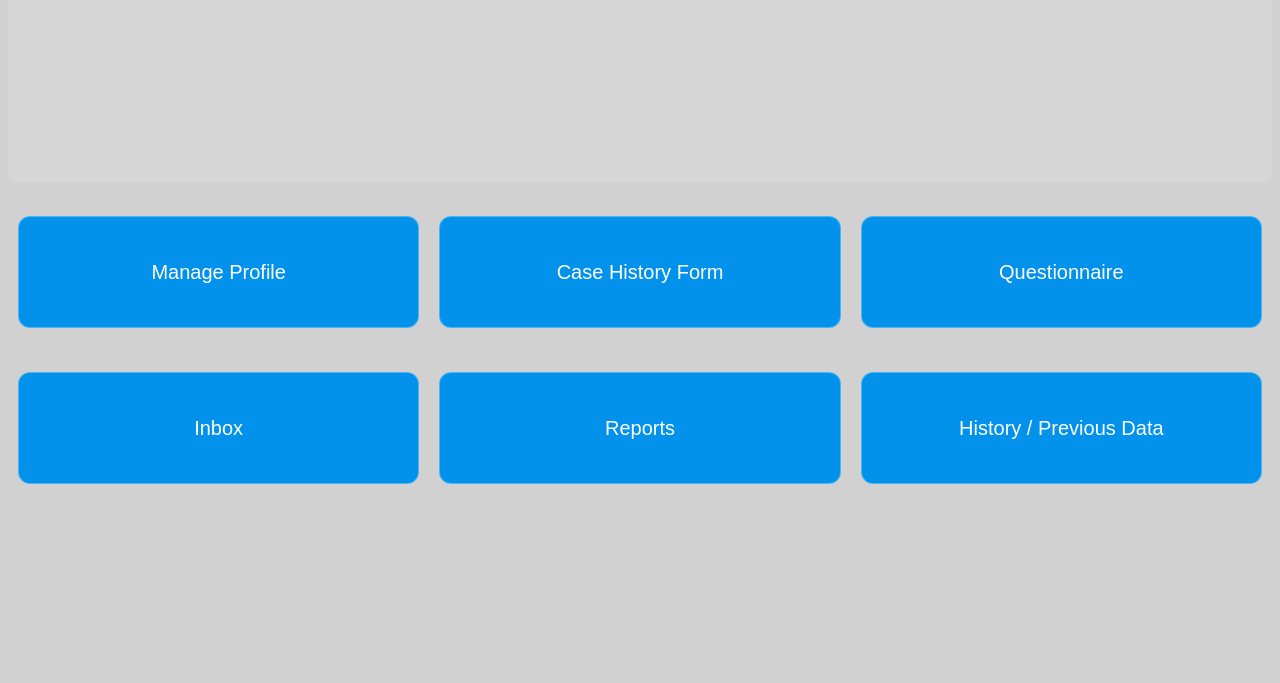
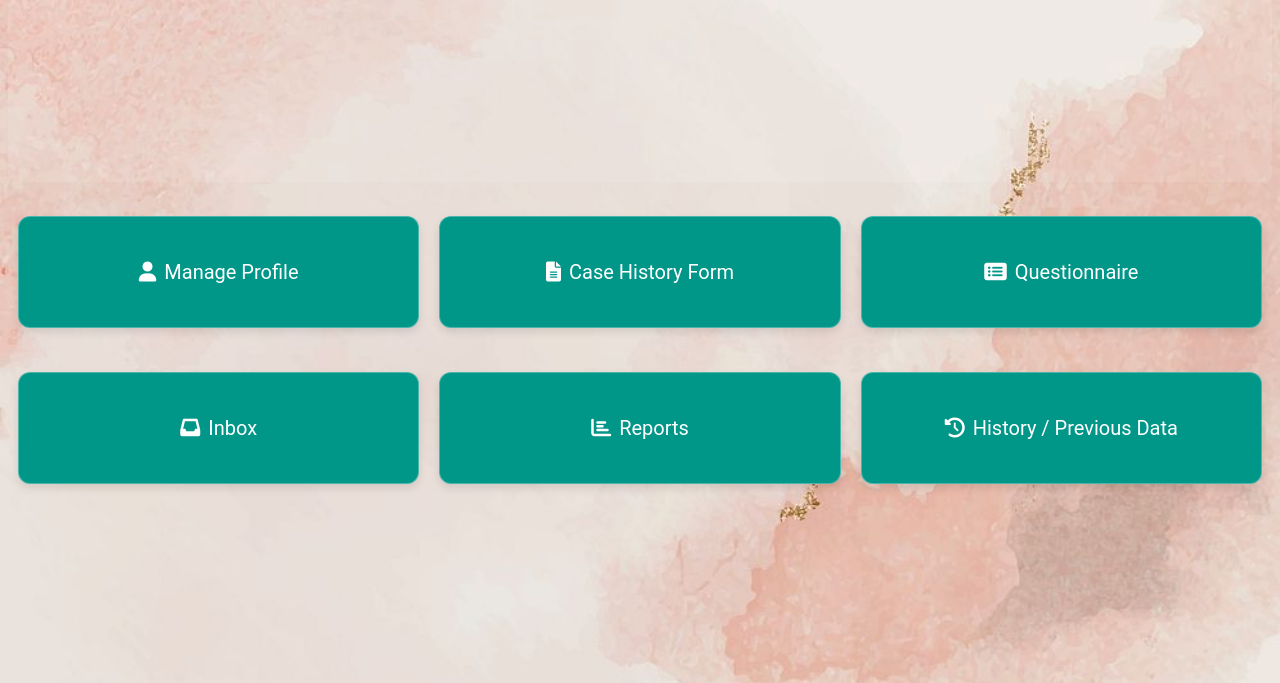
Before and after one commit to praharsha-sri/Autism-Detection, a plain HTML site: page parent_dashboard.html in a window 1280 px wide. Shown: the part 117-800 px from the top of the page. Drawn offline with nearby package versions, Linux system fonts and the light colour scheme.

Commit message:
made changes to the pages of case history form and added background and css to parentdashboard

```diff
--- a/dashboard.css
+++ b/dashboard.css
@@ -8,8 +8,13 @@
   body, html {
     height: 100%;
     width: 100%;
-    font-family: Arial, sans-serif;
+    font-family: Roboto, sans-serif;
     overflow: hidden;
+    background-color: #f5f5f5; /* Light gray background */
+    background-image: url('parent_dashboard.jpg'); /* Add your image URL here */
+    background-size: cover; /* Cover the entire background */
+    background-position: center; /* Center the image */
+    background-repeat: no-repeat; /* Ensure it doesn't repeat */
   }
 
   /* Container styles */
@@ -17,8 +22,7 @@ body, html {
     min-height: 100vh;
     width: 100vw;
     padding: 20px;
-    background-color: #d1d1d1; /* Purple background */
-    color: white;
+    color: #333333; /* Darker text color */
     display: flex;
     flex-direction: column;
   }
@@ -30,7 +34,7 @@ body, html {
     align-items: center;
     margin-bottom: 30px;
     padding: 10px;
-    background-color: rgba(255, 255, 255, 0.1);
+    background-color: rgba(232, 232, 232, 0.8); /* Lighter background color with transparency */
     border-radius: 10px;
   }
 
@@ -43,7 +47,7 @@ body, html {
   .username {
     margin-right: 15px;
     font-weight: bold;
-    color: white;
+    color: #333333; /* Darker text color */
   }
 
   /* Dashboard buttons styling */
@@ -67,7 +71,7 @@ body, html {
     width: 100%;
     height: 100%;
     border-radius: 12px;
-    background-color: #0392eb; /* New orange background */
+    background-color: #009688; /* Green background */
     color: #ffffff; /* White text for visibility */
     transition: all 0.3s ease;
     border: 1px solid rgba(255, 255, 255, 0.3);
@@ -75,10 +79,11 @@ body, html {
     justify-content: center;
     align-items: center;
     cursor: pointer;
+    box-shadow: 0 4px 8px rgba(0, 0, 0, 0.1);
   }
 
   .dashboard-item:hover {
-    background-color: #1079e2; /* Lighter orange on hover */
+    background-color: #00796b; /* Darker green on hover */
     color: #ffffff; /* Keep text white */
     box-shadow: 0 8px 20px rgba(0, 0, 0, 0.15);
   }
@@ -105,7 +110,7 @@ body, html {
     }
 
     .dashboard-item {
-        font-size: 0.9rem; /* Even smaller font size on small screens */
+      font-size: 0.9rem;
       padding: 20px;
     }
 
--- a/parent_dashboard.html
+++ b/parent_dashboard.html
@@ -5,6 +5,7 @@
     <meta name="viewport" content="width=device-width, initial-scale=1.0">
     <title>Parent's Dashboard</title>
     <link href="https://cdn.jsdelivr.net/npm/bootstrap@5.3.0-alpha1/dist/css/bootstrap.min.css" rel="stylesheet">
+    <link href="https://cdnjs.cloudflare.com/ajax/libs/font-awesome/6.0.0-beta3/css/all.min.css" rel="stylesheet"> <!-- Font Awesome -->
     <link href="dashboard.css" rel="stylesheet">
 </head>
 <body class="d-flex flex-column">
@@ -19,22 +20,34 @@
         </div>
         <div class="row g-4 flex-grow-1">
             <div class="col-md-4 col-sm-6">
-                <a href="#" class="dashboard-item btn btn-primary w-100 h-100 d-flex align-items-center justify-content-center fs-5">Manage Profile</a>
+                <a href="profile.html" class="dashboard-item btn btn-primary w-100 h-100 d-flex align-items-center justify-content-center fs-5">
+                    <span class="fas fa-user me-2"></span>Manage Profile
+                </a>
             </div>
             <div class="col-md-4 col-sm-6">
-                <a href="home_page_parent.html" class="dashboard-item btn btn-primary w-100 h-100 d-flex align-items-center justify-content-center fs-5">Case History Form</a>
+                <a href="home_page_parent.html" class="dashboard-item btn btn-primary w-100 h-100 d-flex align-items-center justify-content-center fs-5">
+                    <span class="fas fa-file-alt me-2"></span>Case History Form
+                </a>
             </div>
             <div class="col-md-4 col-sm-6">
-                <a href="Questionnaire_score.html" class="dashboard-item btn btn-primary w-100 h-100 d-flex align-items-center justify-content-center fs-5">Questionnaire</a>
+                <a href="Questionnaire_score.html" class="dashboard-item btn btn-primary w-100 h-100 d-flex align-items-center justify-content-center fs-5">
+                    <span class="fas fa-list-alt me-2"></span>Questionnaire
+                </a>
             </div>
             <div class="col-md-4 col-sm-6">
-                <a href="#" class="dashboard-item btn btn-primary w-100 h-100 d-flex align-items-center justify-content-center fs-5">Inbox</a>
+                <a href="parent_inbox.html" class="dashboard-item btn btn-primary w-100 h-100 d-flex align-items-center justify-content-center fs-5">
+                    <span class="fas fa-inbox me-2"></span>Inbox
+                </a>
             </div>
             <div class="col-md-4 col-sm-6">
-                <a href="#" class="dashboard-item btn btn-primary w-100 h-100 d-flex align-items-center justify-content-center fs-5">Reports</a>
+                <a href="#" class="dashboard-item btn btn-primary w-100 h-100 d-flex align-items-center justify-content-center fs-5">
+                    <span class="fas fa-chart-bar me-2"></span>Reports
+                </a>
             </div>
             <div class="col-md-4 col-sm-6">
-                <a href="#" class="dashboard-item btn btn-primary w-100 h-100 d-flex align-items-center justify-content-center fs-5">History / Previous Data</a>
+                <a href="#" class="dashboard-item btn btn-primary w-100 h-100 d-flex align-items-center justify-content-center fs-5">
+                    <span class="fas fa-history me-2"></span>History / Previous Data
+                </a>
             </div>
         </div>
     </div>
```
Also changed, not shown: behavioralcognitive.html (+1 -1 lines), educationalhistory.html (+1 -1 lines), familyhistory.html (+1 -1 lines), identification.html (+3 -2 lines), medicalhistory.html (+1 -1 lines), parental.html (+3 -2 lines), perinatal.html (+1 -1 lines), playhistory.html (+1 -1 lines), postnatal.html (+1 -1 lines), prenatal.html (+1 -1 lines), recommendations.html (+1 -1 lines), selfhelp.html (+1 -1 lines), parent_dashboard.jpg (added). Lines whose indentation alone changed are shown as unchanged.
